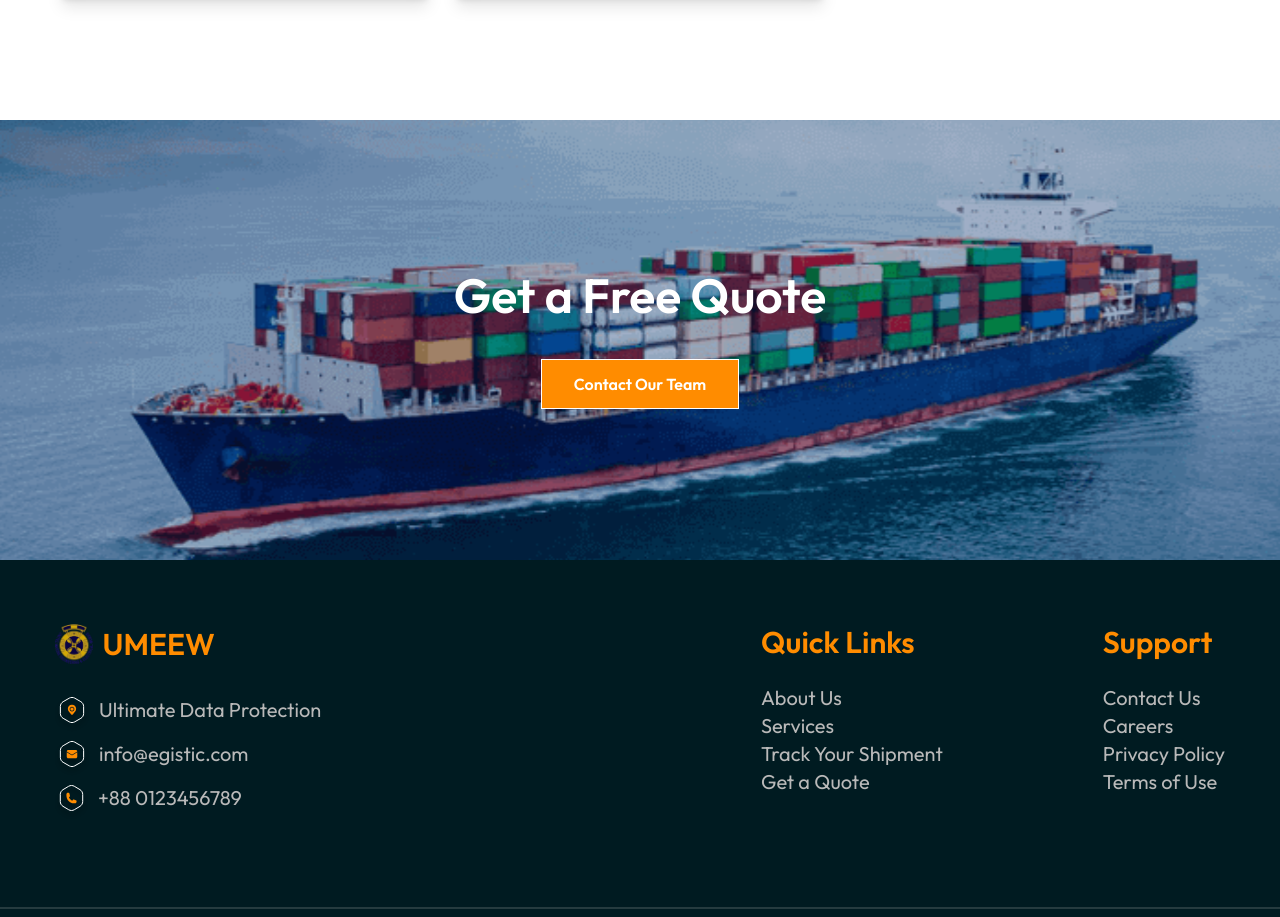
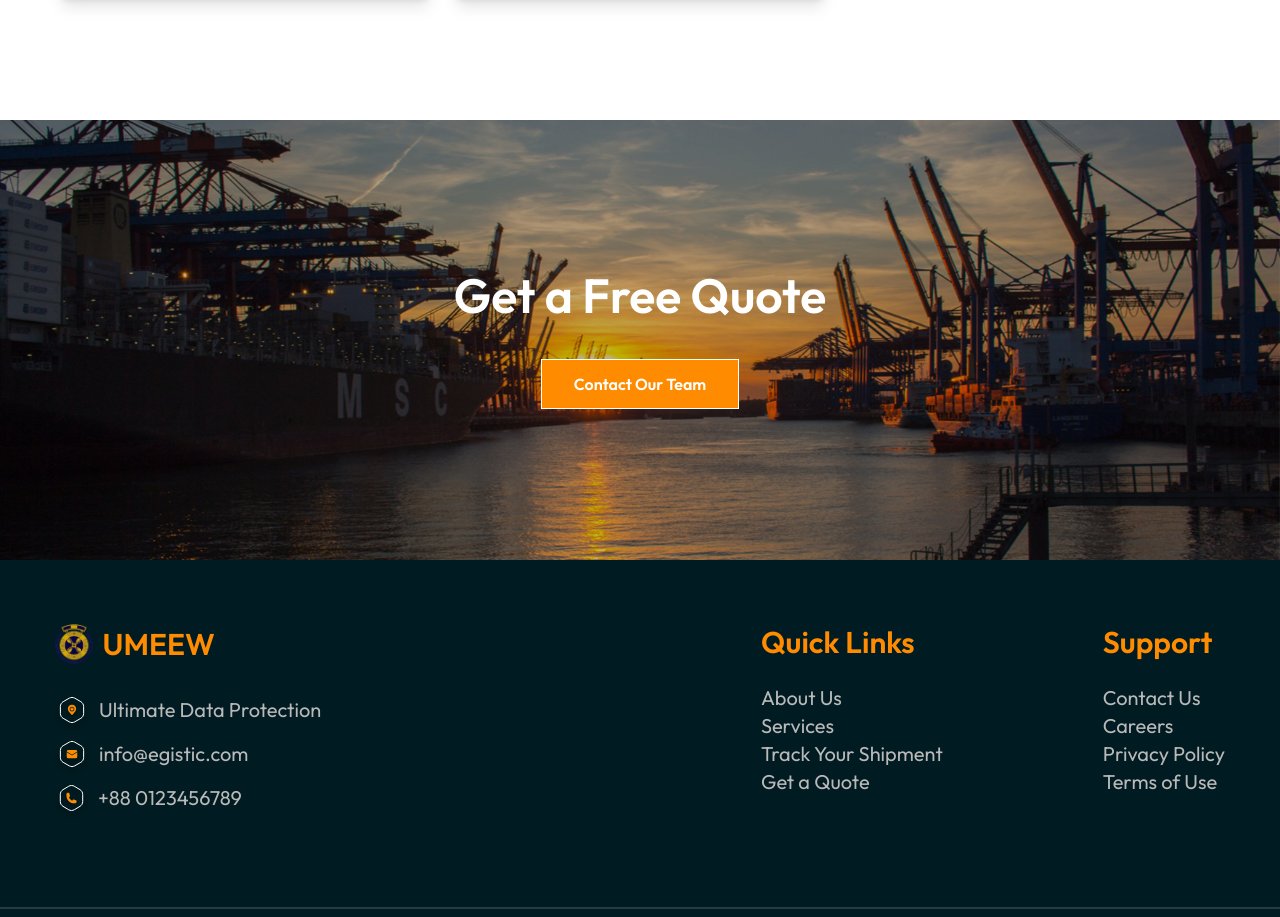
Before and after one commit to BackBenchersItHouse/Umeew-maritime, a React (Vite) app: page / in a window 1280 px wide. Shown: the part 2454-3371 px from the top of the page. Built offline with nearby package versions, Linux system fonts and the light colour scheme.

Commit message:
Modular Content BG fixed

```diff
--- a/src/components/ModularContent.jsx
+++ b/src/components/ModularContent.jsx
@@ -1,17 +1,22 @@
-import footerMsgBg from "@/assets/contact-bg-img.svg";
+import footerMsgBg from "@/assets/modular-content-bg.jpg";
 import Button from "@/components/Buttons/Button";
 import { Link } from "react-router-dom";
 import scrollToTop from "./Shared/NavBar/ScrollToTop";
 
 const ModularContent = ({ description, btn }) => {
+  const style = {
+    background: `url(${footerMsgBg})`,
+  };
   return (
     // if no props, then only show bg img. if no need img when no props then remove h-[440px] in section className attribute.
     <section
-      className="h-[200px] md:h-[440px] !bg-no-repeat !bg-cover !bg-center -z-50"
-      style={{ background: `url(${footerMsgBg})` }}
+      className="h-[200px] md:h-[440px] !bg-no-repeat !bg-cover !bg-center relative"
+      style={style}
     >
+      <div className="w-full h-full absolute top-0 left-0 backdrop-brightness-75">
+      </div>
       {btn && (
-        <div className="flex flex-col justify-center items-center align-middle text-white gap-6 md:gap-10 h-full">
+        <div className="flex flex-col justify-center items-center align-middle text-white gap-6 md:gap-10 h-full relative">
           <p className="text-2xl md:text-5xl font-semibold">Get a Free Quote</p>
           <Link onClick={scrollToTop} to="/contact-us">
             <Button>Contact Our Team</Button>
@@ -19,7 +24,8 @@ const ModularContent = ({ description, btn }) => {
         </div>
       )}
       {description && (
-        <div className="text-white text-center text-xl md:text-4xl lg:text-5xl font-bold leading-tight min-w-[343px] max-w-[970px] mx-auto px-5 md:px-0 flex justify-center items-center align-middle h-full">
+        <div className="text-white text-center text-xl md:text-4xl lg:text-5xl font-bold leading-tight min-w-[343px] max-w-[970px] mx-auto px-5 md:px-0 flex justify-center items-center align-middle h-full relative
+        ">
           {description}
         </div>
       )}
--- a/src/components/Shared/NavBar/NavBar.jsx
+++ b/src/components/Shared/NavBar/NavBar.jsx
@@ -55,7 +55,7 @@ const NavBar_V2 = () => {
         </ul>
 
         <NavLink className="contact" to="/contact-us" onClick={scrollToTop}>
-          <Button divClass="border-accent" btnClass="outline-accent">
+          <Button divClass="!border-accent" btnClass="outline-accent">
             Contact Us
           </Button>
         </NavLink>
```
Also changed, not shown: src/assets/modular-content-bg.jpg (added).
